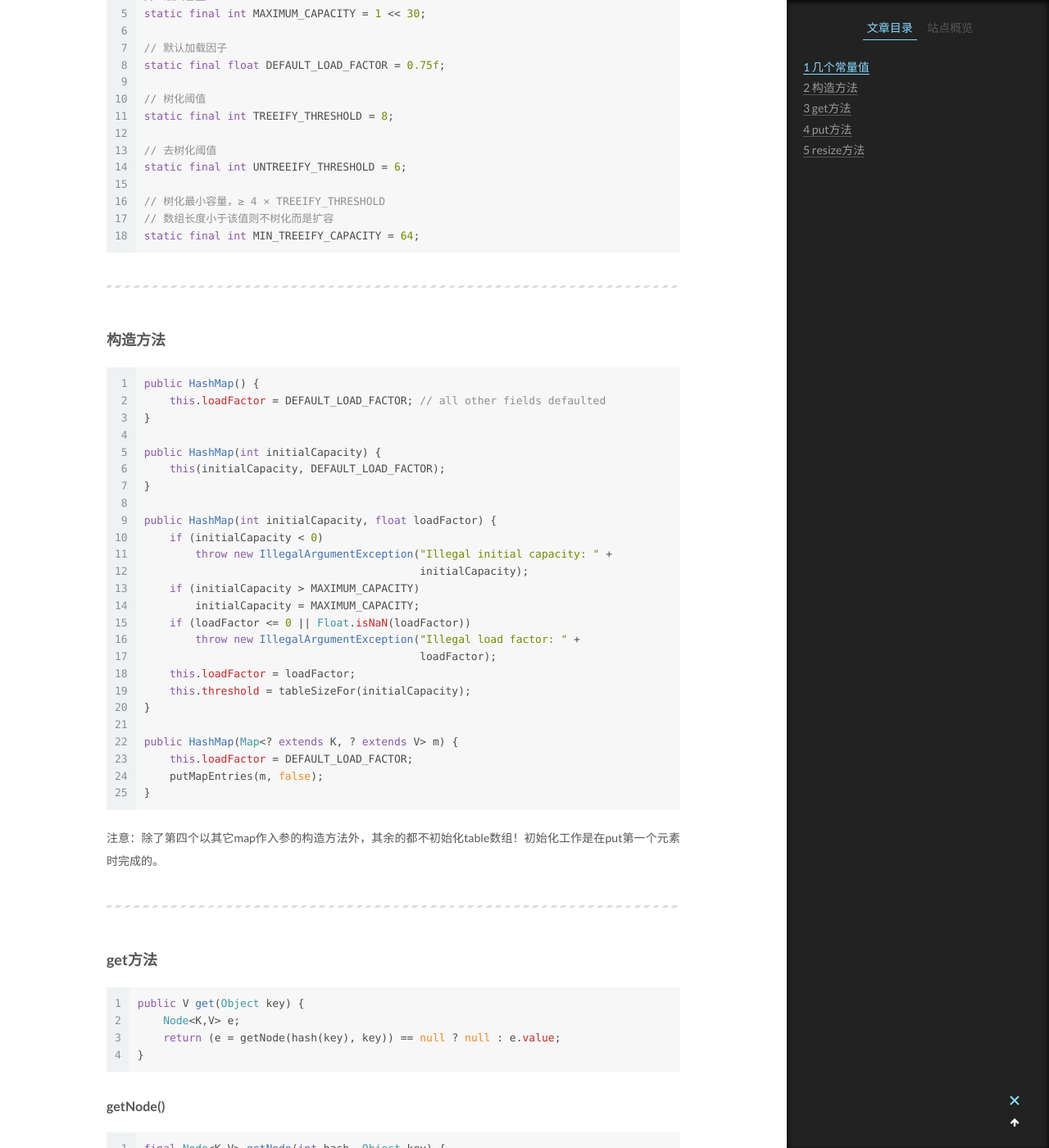
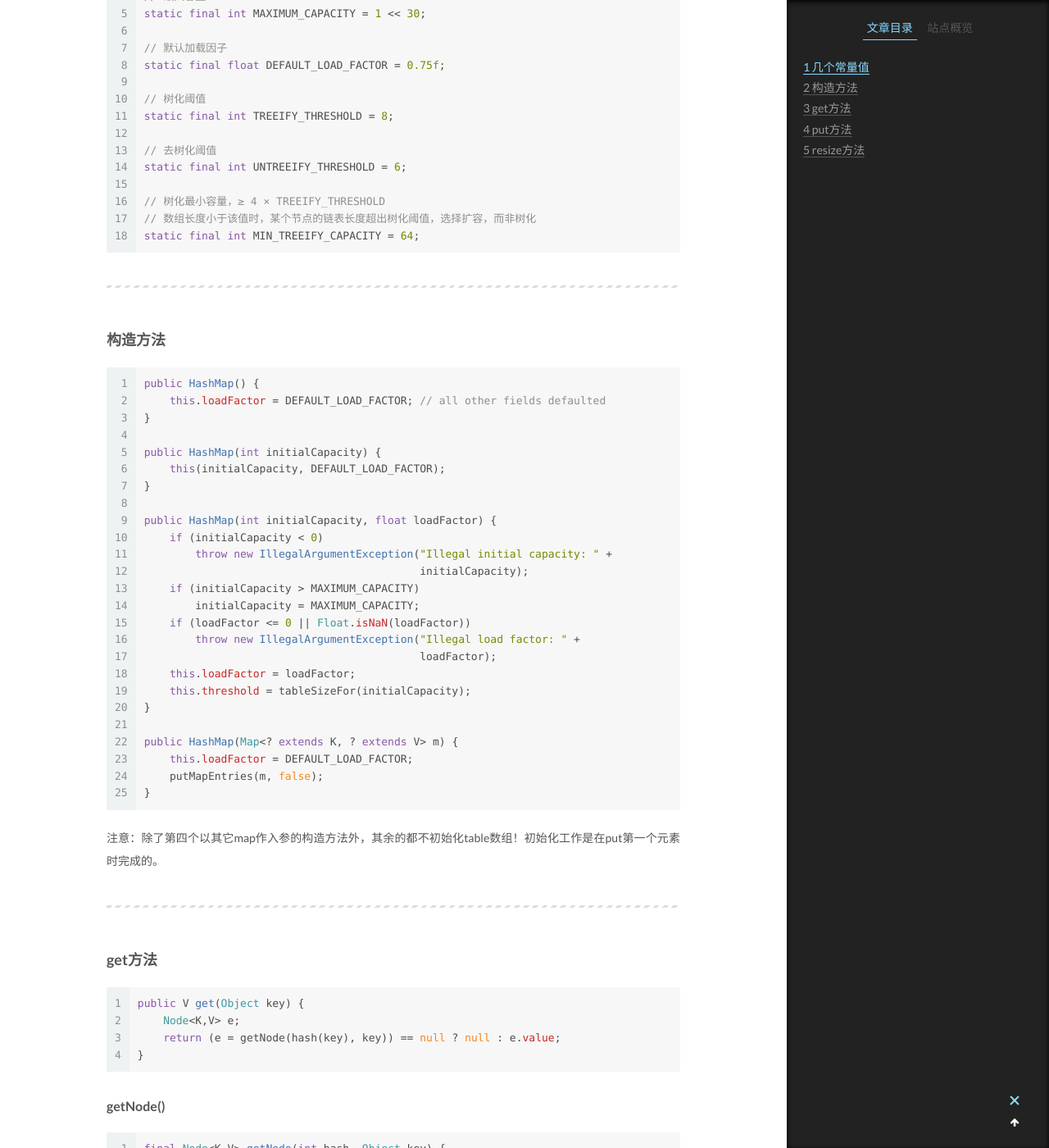
Before and after one commit to iamwzt/iamwzt.github.io, a Jekyll site: the page built from _posts/2019-08-06-JDK8中HashMap简析.md, in a window 1280 px wide and 1400 px high, scrolled down 663 px. Shown: the whole window at 82% size. Built offline with Jekyll 4.4.1, drawn with Linux system fonts in a browser that asks for light colours.

Commit message:
Update 2019-08-06-JDK8中HashMap简析.md

````diff
--- a/_posts/2019-08-06-JDK8中HashMap简析.md
+++ b/_posts/2019-08-06-JDK8中HashMap简析.md
@@ -29,7 +29,7 @@ static final int TREEIFY_THRESHOLD = 8;
 static final int UNTREEIFY_THRESHOLD = 6;
 
 // 树化最小容量，≥ 4 × TREEIFY_THRESHOLD
-// 数组长度小于该值则不树化而是扩容
+// 数组长度小于该值时，某个节点的链表长度超出树化阈值，选择扩容，而非树化
 static final int MIN_TREEIFY_CAPACITY = 64;
 ```
 ---
````
